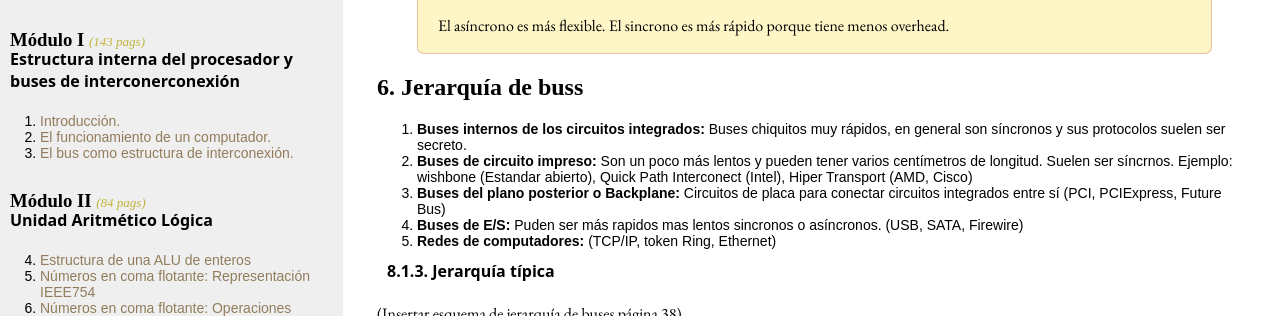
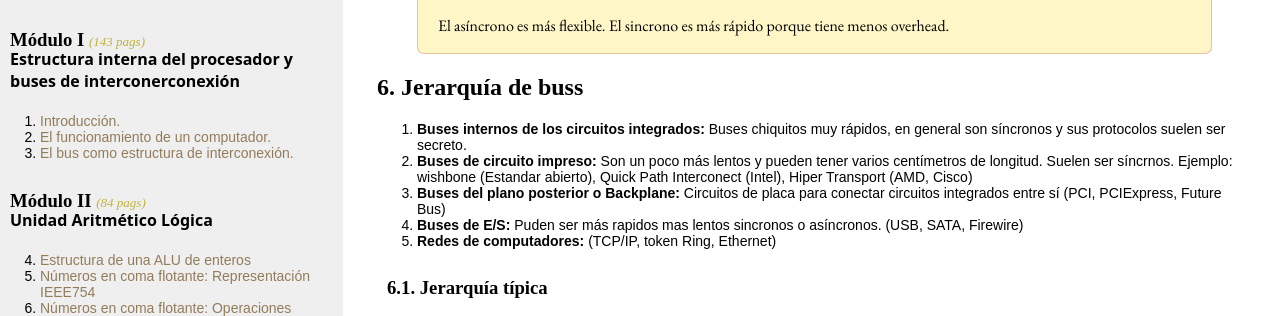
Before and after one commit to dkaerit/EDC, a Jekyll site: the page built from _posts/2020-10-05-TEMA03.md, in a window 1280 px wide and 900 px high, scrolled down 4741 px, cut to the strip 0-316 px from the top of the window. Built offline with Jekyll 4.4.1, drawn with Linux system fonts in a browser that asks for light colours; some web fonts are replaced.

Commit message:
Update 2020-10-05-TEMA03.md

```diff
--- a/_posts/2020-10-05-TEMA03.md
+++ b/_posts/2020-10-05-TEMA03.md
@@ -171,11 +171,11 @@
 4. **Buses de E/S:** Puden ser más rapidos mas lentos sincronos o asíncronos. (USB, SATA, Firewire)
 5. **Redes de computadores:** (TCP/IP, token Ring, Ethernet)
 
-#### 8.1.3. Jerarquía típica
+### 6.1. Jerarquía típica
 
 (Insertar esquema de jerarquía de buses página 38)
 
-<center><img src="https://i.gyazo.com/e8b9733400b3a2c7239d466d01829afd.png" width="50%"></center>
+<center><img src="https://i.gyazo.com/e8b9733400b3a2c7239d466d01829afd.png" width="60%"></center>
 
 ## 7. Clasificación de estructuras de buses
 ### 7.1. Búses múltiples
```
